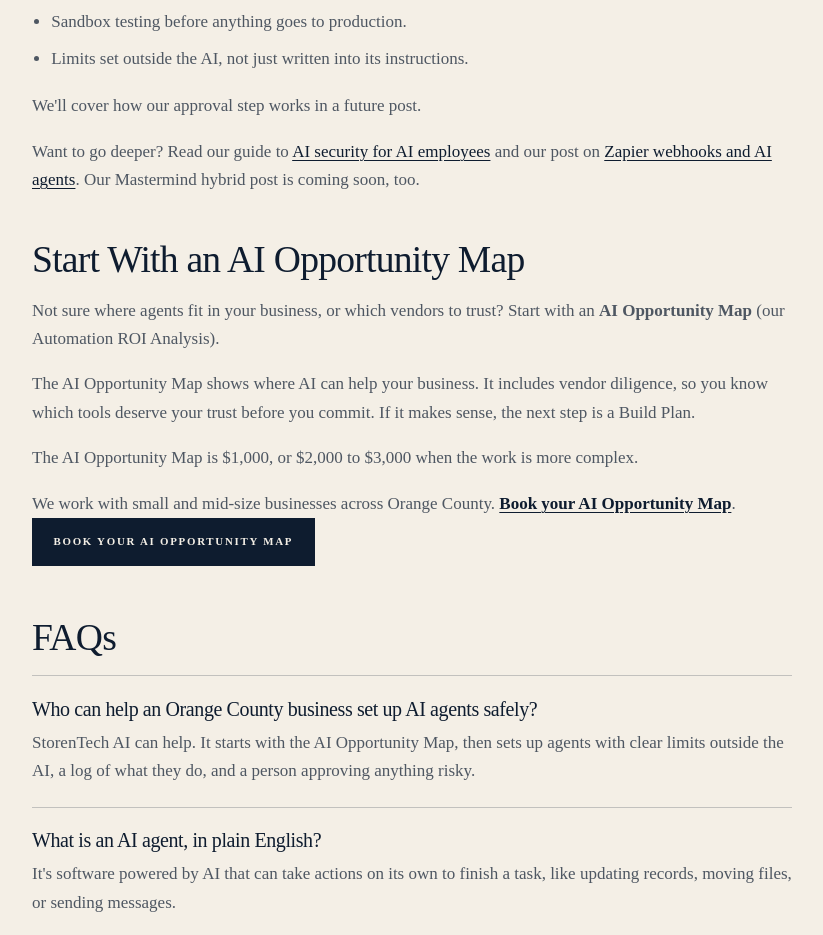
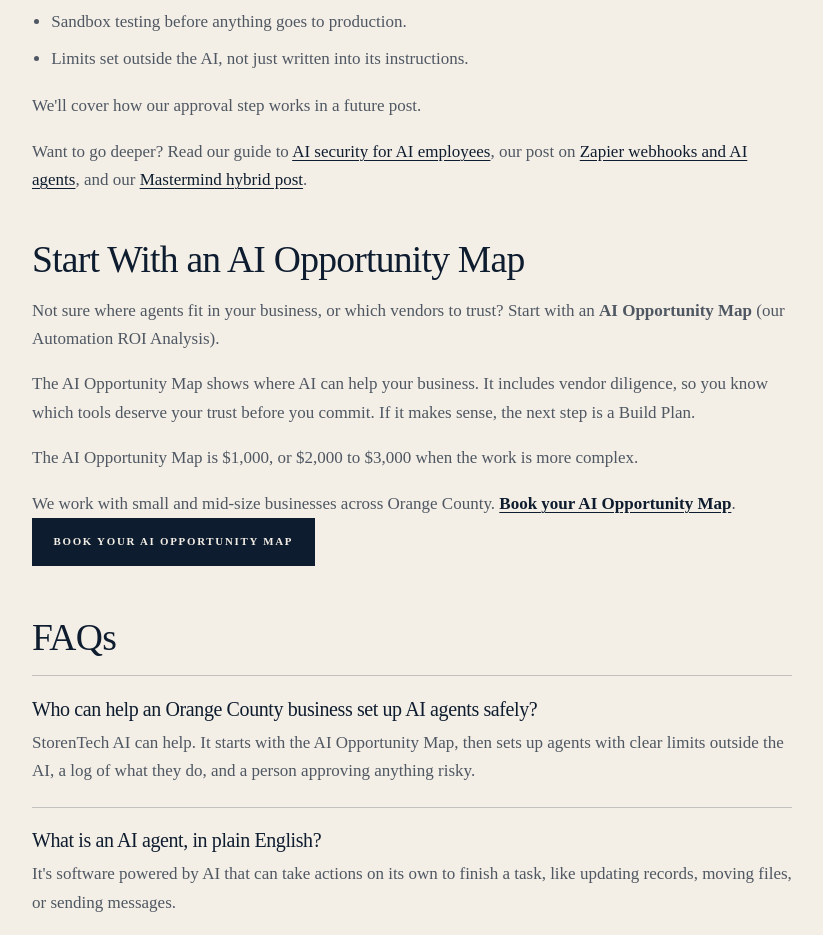
Before and after one commit to Befamousvideo/storentech-website, a Next.js app: page /blog/nvidia-ai-agent-safety-explained in a window 1280 px wide. Shown: the part 3900-4835 px from the top of the page, without its empty margins (228-1051 px from the left). Built offline with nearby package versions, Linux system fonts and the light colour scheme; no server answers.

Commit message:
Link the NVIDIA post to the live Mastermind hybrid article.
Replace the coming-soon mention with an internal /blog/mastermind-hybrid-ai link and expect that href in the post tests.

Co-authored-by: Vincent Jackson <Befamousvideo@users.noreply.github.com>

```diff
--- a/src/components/blog/NvidiaAiAgentSafetyArticle.tsx
+++ b/src/components/blog/NvidiaAiAgentSafetyArticle.tsx
@@ -278,12 +278,14 @@ export function NvidiaAiAgentSafetyArticle({ post }: { post: BlogPost }) {
           Want to go deeper? Read our guide to{" "}
           <Link href="/blog/ai-security-for-ai-employees">
             AI security for AI employees
-          </Link>{" "}
-          and our post on{" "}
+          </Link>
+          , our post on{" "}
           <Link href="/blog/zapier-webhooks-ai-agents">
             Zapier webhooks and AI agents
           </Link>
-          . Our Mastermind hybrid post is coming soon, too.
+          , and our{" "}
+          <Link href="/blog/mastermind-hybrid-ai">Mastermind hybrid post</Link>
+          .
         </p>
 
         <h2>Start With an AI Opportunity Map</h2>
```
Also changed, not shown: 1 other file (tests, documents, lock files or other folders).
